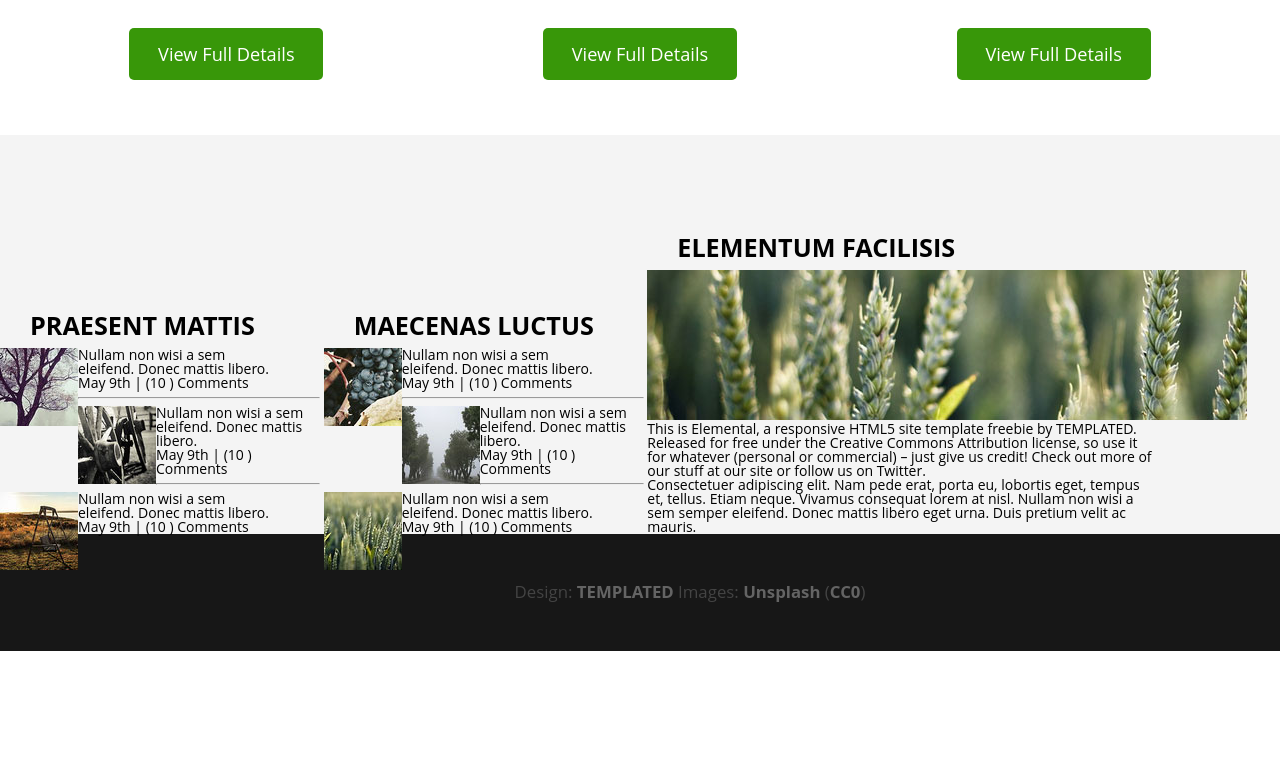
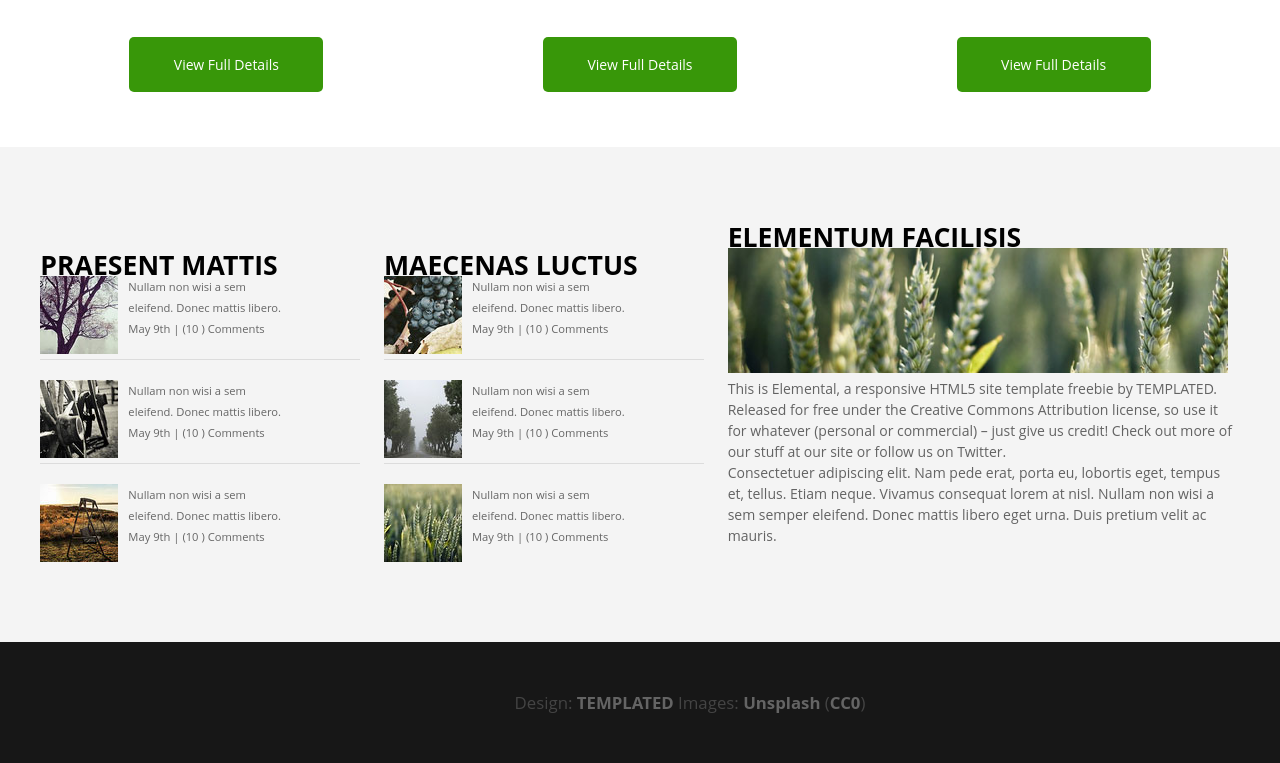
Before and after one commit to RainieLin/Advanced-Html5-Course-Homework, a plain HTML site: page 4-1/index.html in a window 1280 px wide. Shown: the part 1150-1913 px from the top of the page. Before the commit the page ends 1801 px from the top, so only its background shows below. Drawn offline with Linux system fonts and the light colour scheme.

Commit message:
Added files via upload

```diff
--- a/4-1/css/index.css
+++ b/4-1/css/index.css
@@ -2,6 +2,7 @@ body {
     font-family: 'Open Sans', sans-serif;
     font-size: 14px;
     color: #636363;
+    line-height: 150%;
 }
 
 .header {
@@ -10,8 +11,12 @@ body {
     background-size: cover;
 }
 
+.container {
+    max-width: 1300px;
+    margin: 0px auto;
+}
+
 .logo {
-    margin: 0px auto;
     text-align: center;
     font-size: 3.5em;
     font-weight: bold;
@@ -56,10 +61,7 @@ body {
     margin: 0px auto;
     margin-left: 10px;
     margin-right: 10px;
-    font-size: 1.3em;
-    color: #000000;
     padding: 15px;
-    |--text-align: justify;
 }
 
 .btn {
@@ -86,48 +88,47 @@ h1 {
     padding-bottom: 40px;
     margin-left: 80px;
     margin-right: 80px;
+    line-height: 150%;
 }
 
 .section2 {
-    display: inline-block;
+    text-align: center;
     background-color: #f4f4f4;
-    width: 100%;
-    |--text-align: center;
+    padding: 80px 0px 80px 0px;
 }
 
 h2 {
     text-align: left;
-    font-size: 1.8em;
+    font-size: 1.9em;
     font-weight: bold;
     color: #000000;
-    padding-top: 100px;
-    padding-bottom: 10px;
-    padding-left: 30px;
 }
 
 .sec2-1 {
+    text-align: left;
     display: inline-block;
+    color: #000000;
+    padding-right: 20px;
     width: 25%;
-    height: 100px;
-    color: #000000;
 }
 
-.sec2-1-1 {
-    font-size: 1em;
-    height: 100px;
-    margin: 10px 10px 10px 10px;
-    padding: 10px 10px;
+.sec2-1 img {
+    margin-right: 10px;
+}
+
+.discription {
+    font-size: 0.8em;
+    color: #666
 }
 
 .sec2-2 {
+    text-align: left;
     display: inline-block;
     width: 40%;
-    color: #000000;
 }
 
-.sec2-2-2 {
-    font-size: 1.5em;
-    color: #000000;
+.sec2-2 img {
+    width: 500px;
 }
 
 .footer {
@@ -146,3 +147,9 @@ h2 {
     color: #646464;
     font-weight: bold;
 }
+
+hr {
+    border: 0px;
+    border-top: 1px solid #DCDCDC;
+    margin: 20px 0px 20px 0px;
+}
```
Also changed, not shown: 4-1/css/reset.css (line endings or trailing spaces).
